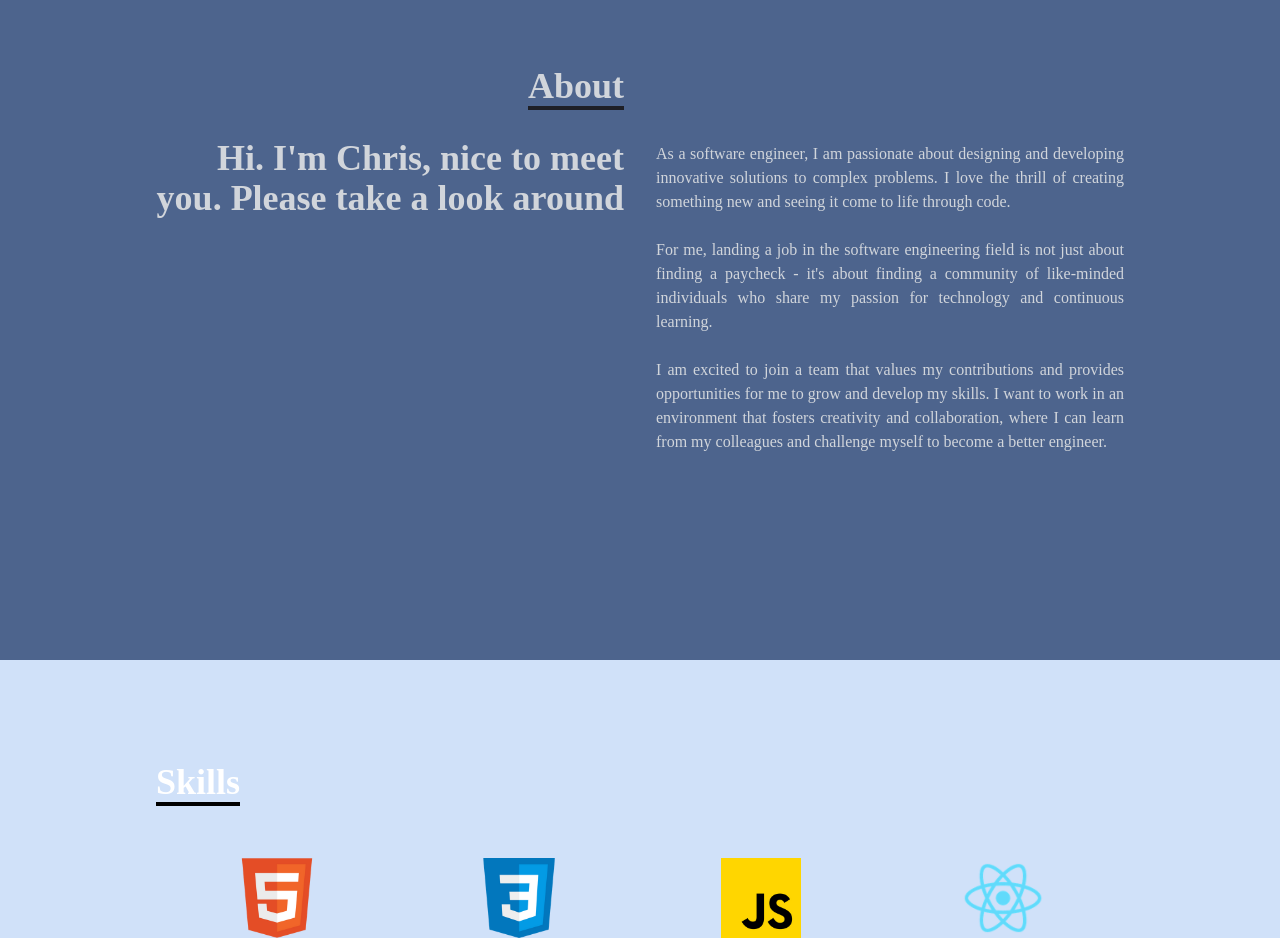
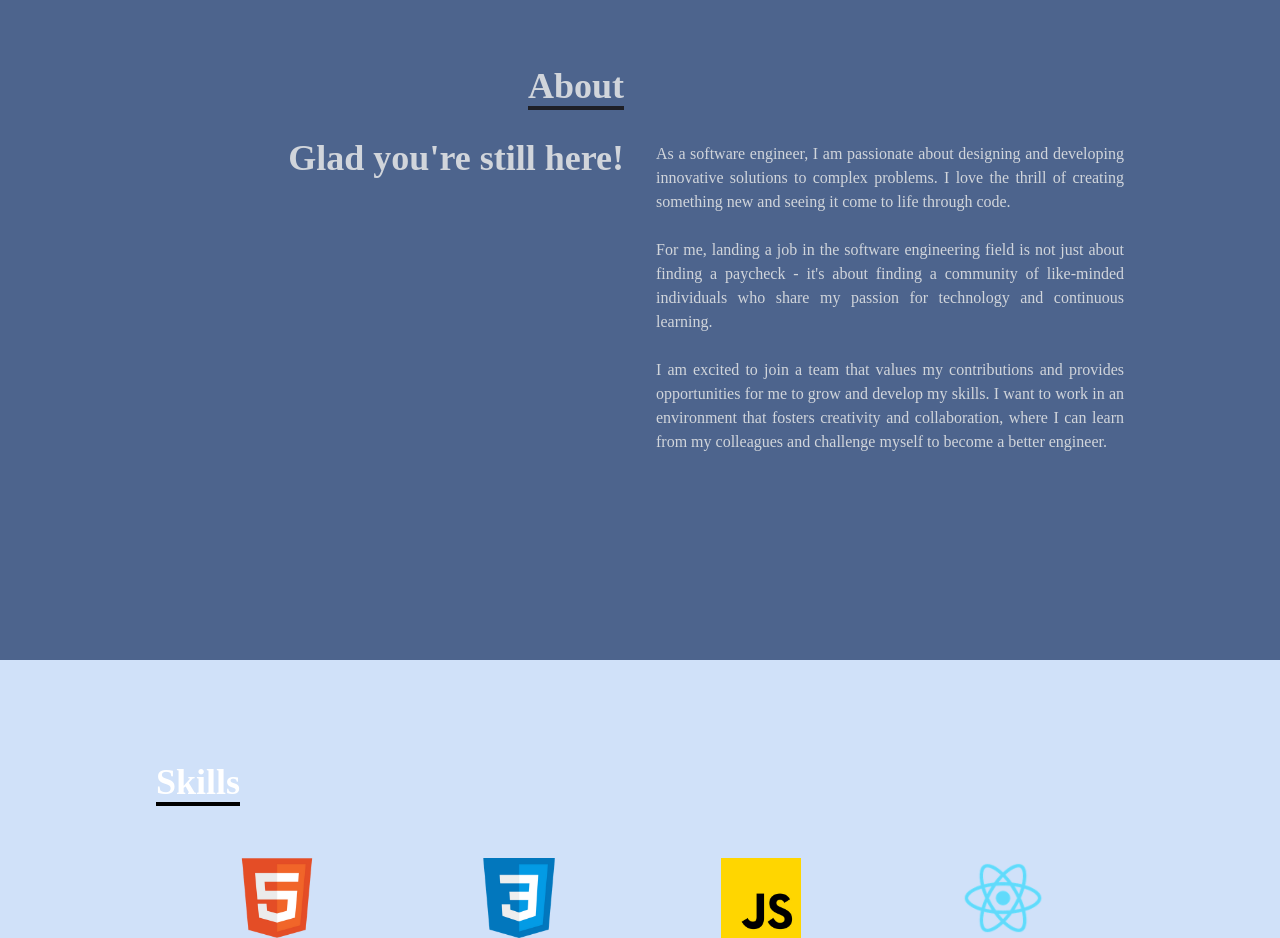
Before and after one commit to cmthecoder/react-portfolio-project, a React (Create React App) app: page / in a window 1280 px wide. Shown: the part 1740-2678 px from the top of the page. Built offline with nearby package versions, Linux system fonts and the light colour scheme.

Commit message:
edit about content

```diff
--- a/src/components/About.jsx
+++ b/src/components/About.jsx
@@ -14,7 +14,7 @@ function About() {
         </div>
         <div className='max-w-[1000px] w-full grid sm:grid-cols-2 gap-8 px-4 text-justify'>
           <div className='sm:text-right text-4xl font-bold'>
-            <p>Hi. I'm Chris, nice to meet you. Please take a look around</p>
+            <p>Glad you're still here!</p>
           </div>
           <div>
             <p className='sm:pt-1'>
```
